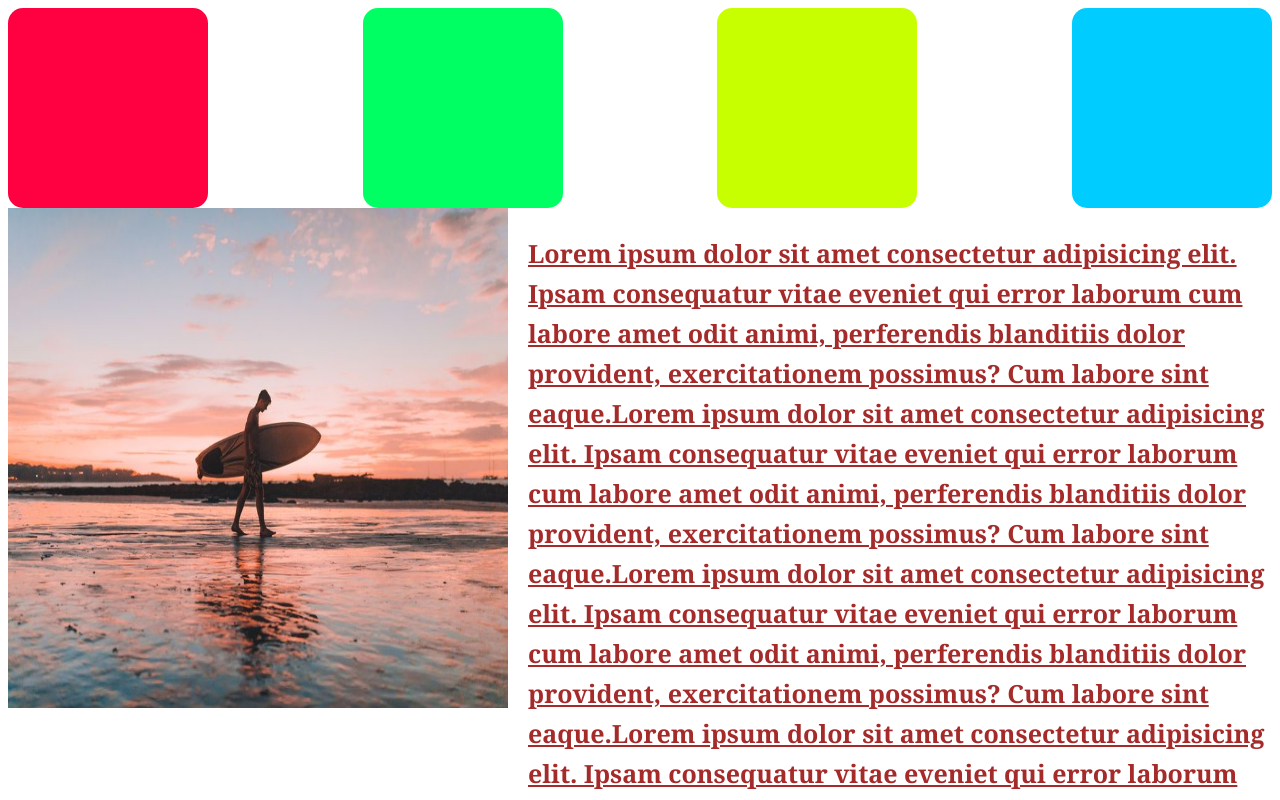
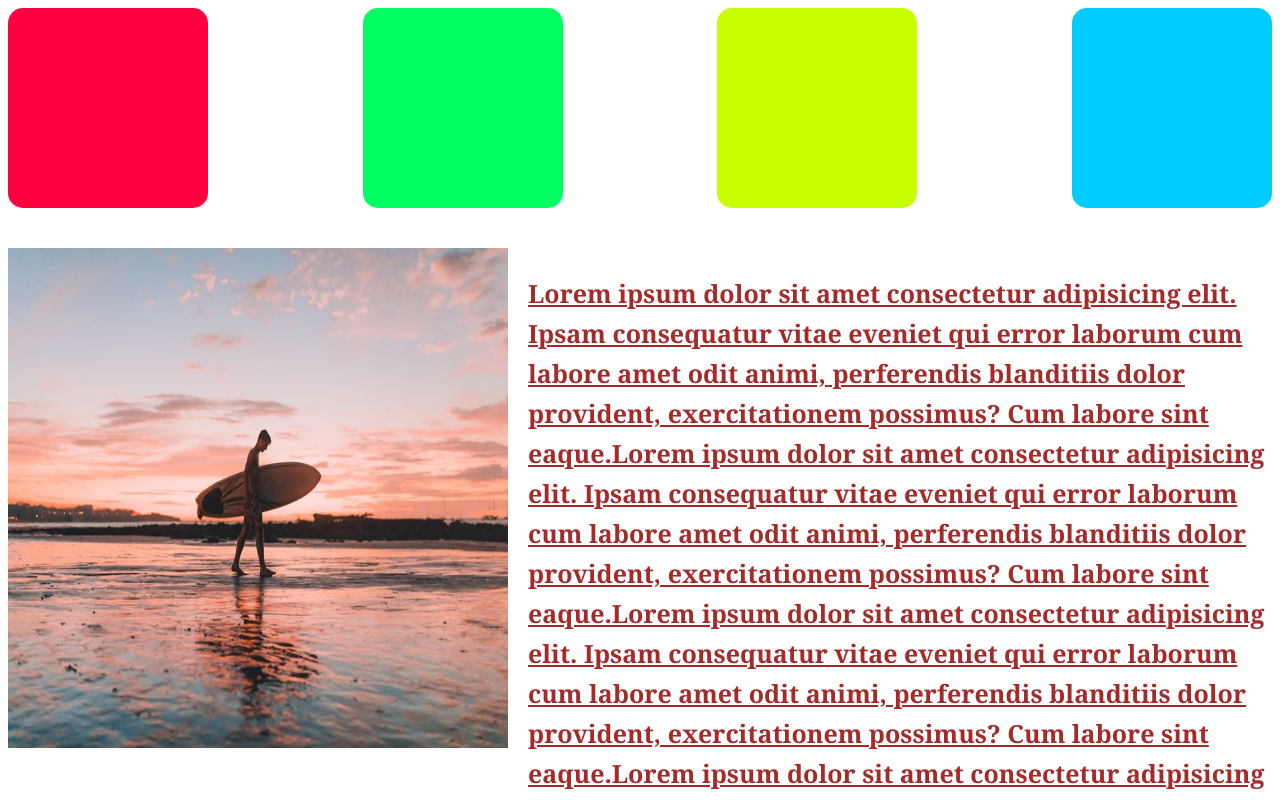
Before and after one commit to Tornikesamkharadze/tornike_samkharadze, a plain HTML site: page დავალება N3/index.html in a window 1280 px wide. Shown: the top 800 px of the page. Drawn offline with Linux system fonts and the light colour scheme.

Commit message:
Homework-3

```diff
--- a/დავალება N3/style.css
+++ b/დავალება N3/style.css
@@ -1,6 +1,7 @@
 .container{
     display: flex;
     justify-content: space-between;
+    margin-bottom: 40px;
 }
 
 .size{
```
